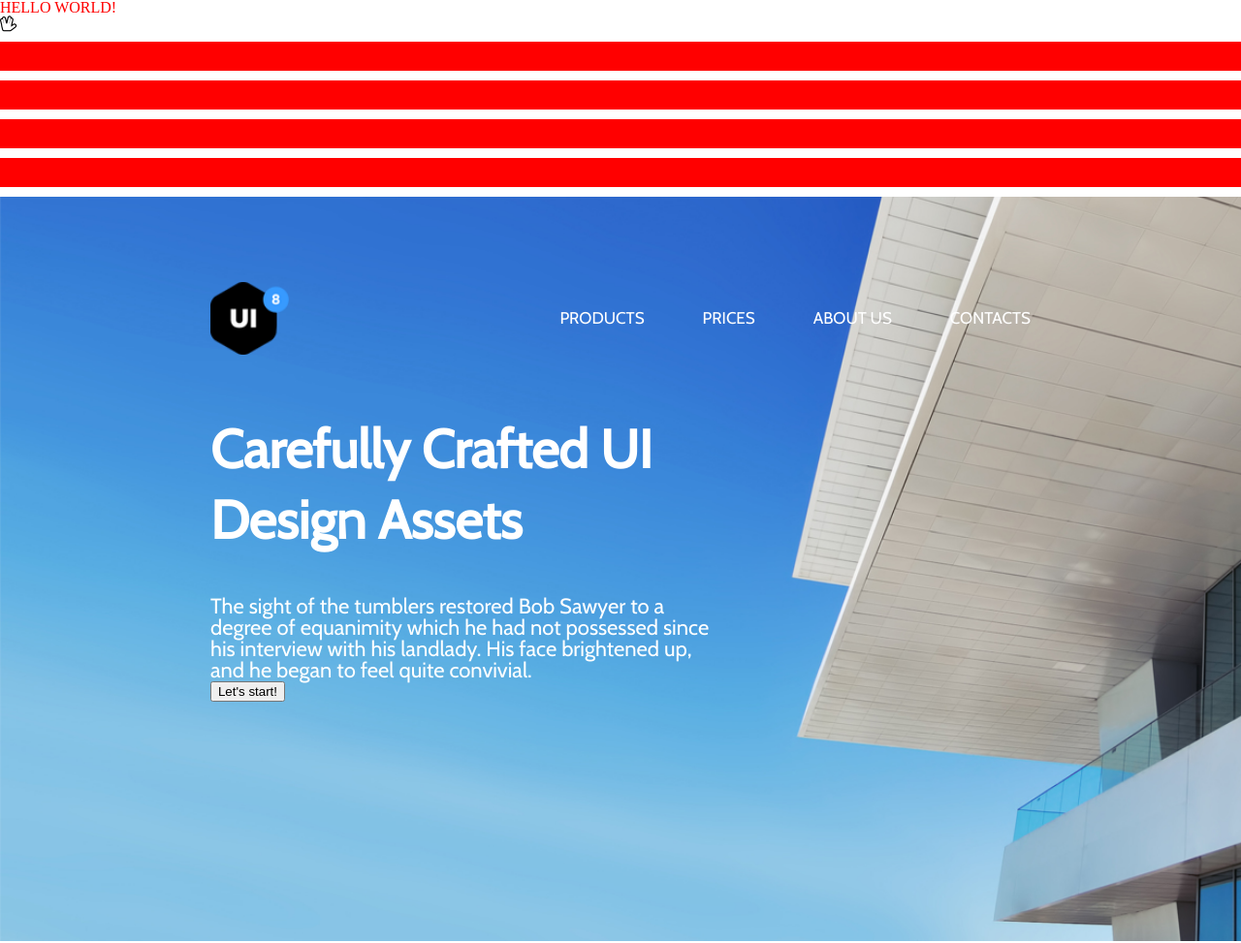
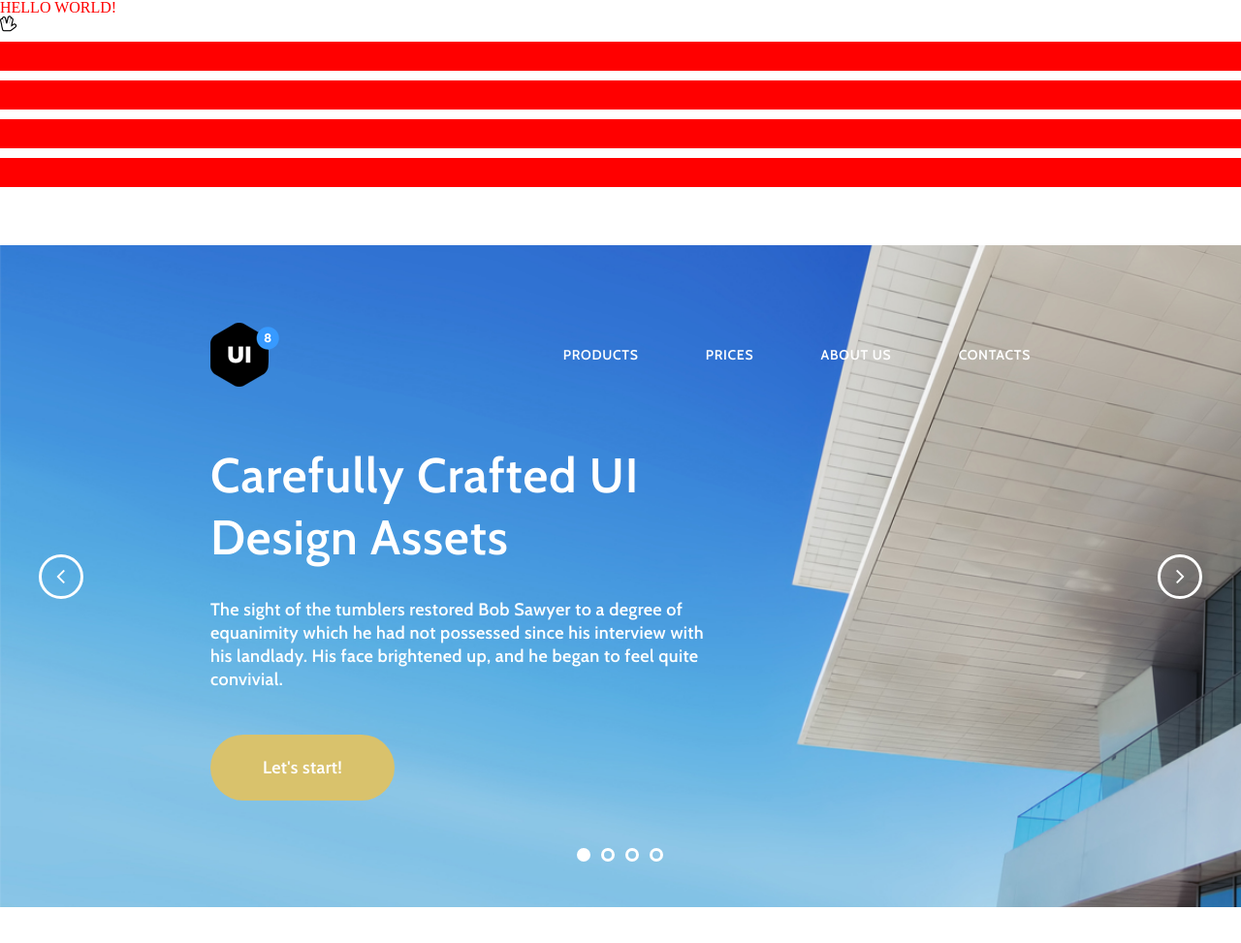
Before and after one commit to Oleksandr58/headers-nov-team, a website: page app/index.html in a window 1280 px wide. Shown: the top 973 px of the page at 97% size. Drawn offline with nearby package versions, Linux system fonts and the light colour scheme.

Commit message:
Add fifth(5) header, create js folder, put logo.jpg in img

```diff
--- a/app/index.html
+++ b/app/index.html
@@ -2,7 +2,8 @@
 <html>
 <head>
   <meta http-equiv="Content-Type" content="text/html; charset=utf-8" />
-	<link href="https://fonts.googleapis.com/css?family=Cabin" rel="stylesheet">
+  <meta name="viewport" content="width=device-width, initial-scale=1.0">
+  <link href="https://fonts.googleapis.com/css?family=Cabin:400,600" rel="stylesheet">
   <link type="text/css" href="font-awesome/css/font-awesome.min.css" rel="stylesheet">
   <link type="text/css" href="styles/main.css" rel="stylesheet" media="screen">
   <title>Headers</title>
@@ -19,10 +20,10 @@
 			<nav class="fifth__menu">
 				<img alt="Logo UI" src="img/logo.png" class="fifth__menu--logo">
 				<ul class="fifth__navigation">
-						<a class="fifth__navigation--item"><li>PRODUCTS</li></a>
-						<a class="fifth__navigation--item"><li>PRICES</li></a>
-						<a class="fifth__navigation--item"><li>ABOUT US</li></a>
-						<a class="fifth__navigation--item"><li>CONTACTS</li></a>
+					<li class="fifth__navigation--item"><a href="#" >PRODUCTS</a></li>
+					<li class="fifth__navigation--item"><a href="#">PRICES</a></li>
+					<li class="fifth__navigation--item"><a href="#">ABOUT US</a></li>
+					<li class="fifth__navigation--item"><a href="#">CONTACTS</a></li>
 				</ul>
 			</nav>
 			<h2 class="fifth__title">Carefully Crafted UI Design Assets</h2>
@@ -34,6 +35,20 @@
 			</p>
 			<button class="fifth__btn">Let's start!</button>
 		</main>
+		<div class="fifth__touches">
+			<div class="fifth__touch fifth__touch--active"></div>
+			<div class="fifth__touch"></div>
+			<div class="fifth__touch"></div>
+			<div class="fifth__touch"></div>
+		</div>
+		<div class="fifth__arrow fifth__arrow--left">
+			<i class="fa fa-angle-left"></i>
+		</div>
+		<div class="fifth__arrow fifth__arrow--right">
+			<i class="fa fa-angle-right"></i>
+		</div>
+
+		<script src="js/header5.js"></script>
 	</div>
   	<div class="header header__sixth"></div>
   	<div class="header header__seventh"></div>
--- /dev/null
+++ b/app/js/header5.js
@@ -0,0 +1,44 @@
+var touches = document.querySelectorAll('.fifth__touch');
+var left = document.querySelector('.fifth__arrow--left');
+var right = document.querySelector('.fifth__arrow--right');
+var number = 0;
+
+for(var i = 0; i < touches.length; i++) {
+    touches[i].addEventListener('click', Click(i));
+}
+
+function Click(index) {
+    return function (e) {
+        number = index;
+        clearClasses();
+        this.classList.add('fifth__touch--active');
+    }
+}
+
+left.addEventListener('click', function() {
+    number--;
+
+    if (number < 0) {
+        number = touches.length - 1;
+    }
+
+    clearClasses();
+    touches[number].classList.add('fifth__touch--active');
+} );
+
+right.addEventListener('click', function() {
+    number++;
+
+    if (number > touches.length - 1) {
+        number = 0;
+    }
+
+    clearClasses();
+    touches[number].classList.add('fifth__touch--active');
+} );
+
+function clearClasses() {
+    for(var j = 0; j < touches.length; j++) {
+        touches[j].classList.remove('fifth__touch--active');
+    }
+}
--- a/app/styles/headers/_fifth.scss
+++ b/app/styles/headers/_fifth.scss
@@ -1,51 +1,159 @@
 .header__fifth {
-    height: 768px;
     background: url(../img/header5/background.jpg) 100% no-repeat;
     background-size: cover;
     font-family: $font-face;
-    font-size: 17px;
+    font-size: 14px;
     color: white;
+    position: relative;
+    margin-top: 60px;
+    margin-bottom: 60px;
+
 }
 
 .fifth {
-    width: 66.1%;
+    width: 66.1%; // 780px / 1180px - don't use static width for adaptive
     margin: 0 auto;
-    padding-top: 6.85%;
+    padding-top: 80px;
 
     &__menu {
         display: flex;
         justify-content: space-between;
         align-items: center;
-
-        &--logo {
-            width: 81px;
-        }
     }
 
     &__navigation {
-        width: 57.4%;
+        width: 57%; // 445px / 780px - don't use static width for adaptive
         display: flex;
         justify-content: space-between;
 
-        &--item {
-
+        a {
+            color: inherit;
+            text-decoration: none;
+            font-weight: 600;
+            letter-spacing: 0.05em; // 50(in layout) / 1000 - convert data from psd to css
         }
     }
 
     &__title, &__subsection {
-        width: 62%
+        width: 60.3% // 470px / 780px - don't use static width for adaptive
     }
 
     &__title {
-        font-size: 55px;
-        font-weight: bold;
-        margin-top: 7.2%;
-        line-height: 73px;
+        font-size: 50px;
+        font-weight: 600;
+        letter-spacing: 0.02em;
+        margin-top: 60px;
+        line-height: 64px;
     }
 
     &__subsection {
-        font-size: 22px;
-        margin-top: 5%;
+        font-size: 18px;
+        letter-spacing: 0.02em;
+        margin-top: 30px;
+        line-height: 24px;
+        font-weight: 600;
     }
 
+    &__btn {
+        background-color: #d9c26c;
+        border: none;
+        color: inherit;
+        font-family: inherit;
+        font-size: 18px;
+        outline: none;
+        margin-top: 45px;
+        padding: 22px 54px; // data from psd
+        border-radius: 40px;
+        letter-spacing: 0.02em;
+        line-height: 24px;
+        font-weight: 600;
+        margin-bottom: 110px;
+    }
+
+    &__touches {
+        display: inline-block;
+        position: absolute;
+        user-select: none;
+        bottom: 45px;
+        left: calc(50% - 98px / 2); // 98px - .fifth__touches width
+    }
+
+    &__touch {
+        display: inline-block;
+        margin: 0 4px;
+        border: solid 3px white;
+        border-radius: 50%;
+        cursor: pointer;
+        width: 8px;
+        height: 8px;
+
+        &:hover {
+            border-color: darken(white, 20%);
+        }
+
+        &--active {
+            background-color: white;
+        }
+    }
+
+    &__arrow {
+        width: 40px;
+        height: 40px;
+        border: solid 3px white;
+        border-radius: 50%;
+        color: white;
+        font-size: 25px;
+        text-align: center;
+        position: absolute;
+        cursor: pointer;
+        top: calc(50% - 23px); // 23px - half of .fifth__arrow's height
+
+        i {
+            position: absolute;
+            top: calc(50% - 12.5px); // 12.5px - half of icon's height
+        }
+
+        &:hover {
+            border-color: darken(white, 20%);
+            color: darken(white, 20%);
+        }
+
+        &--left {
+            left: 40px;
+
+            i {
+              left: calc(50% - 5px);  // 5px - half of icon's width
+            }
+        }
+
+        &--right {
+            right: 40px;
+
+            i {
+                right: calc(50% - 5px); // 5px - half of icon's width
+            }
+        }
+    }
 }
+
+@media (max-width: 850px) {
+    .fifth {
+        padding-left: 20px;
+
+        &__navigation {
+            flex-direction: column;
+            flex-grow: 1;
+            margin-left: 20px;
+        }
+
+        &__arrow {
+            &--left {
+                left: 0;
+            }
+
+            &--right {
+                right: 0;
+            }
+        }
+    }
+}
--- a/app/styles/headers/header.scss
+++ b/app/styles/headers/header.scss
@@ -7,4 +7,5 @@
 	background-color: $color_red;
 }
 
-@import "headers/first";
+@import "first";
+@import "fifth";
--- a/app/styles/main.scss
+++ b/app/styles/main.scss
@@ -8,4 +8,3 @@
 
 @import "layout";
 @import "headers/header";
-@import "headers/fifth";
```
Also changed, not shown: PP.png (deleted), app/styles/main.css. Lines whose indentation alone changed are shown as unchanged.
